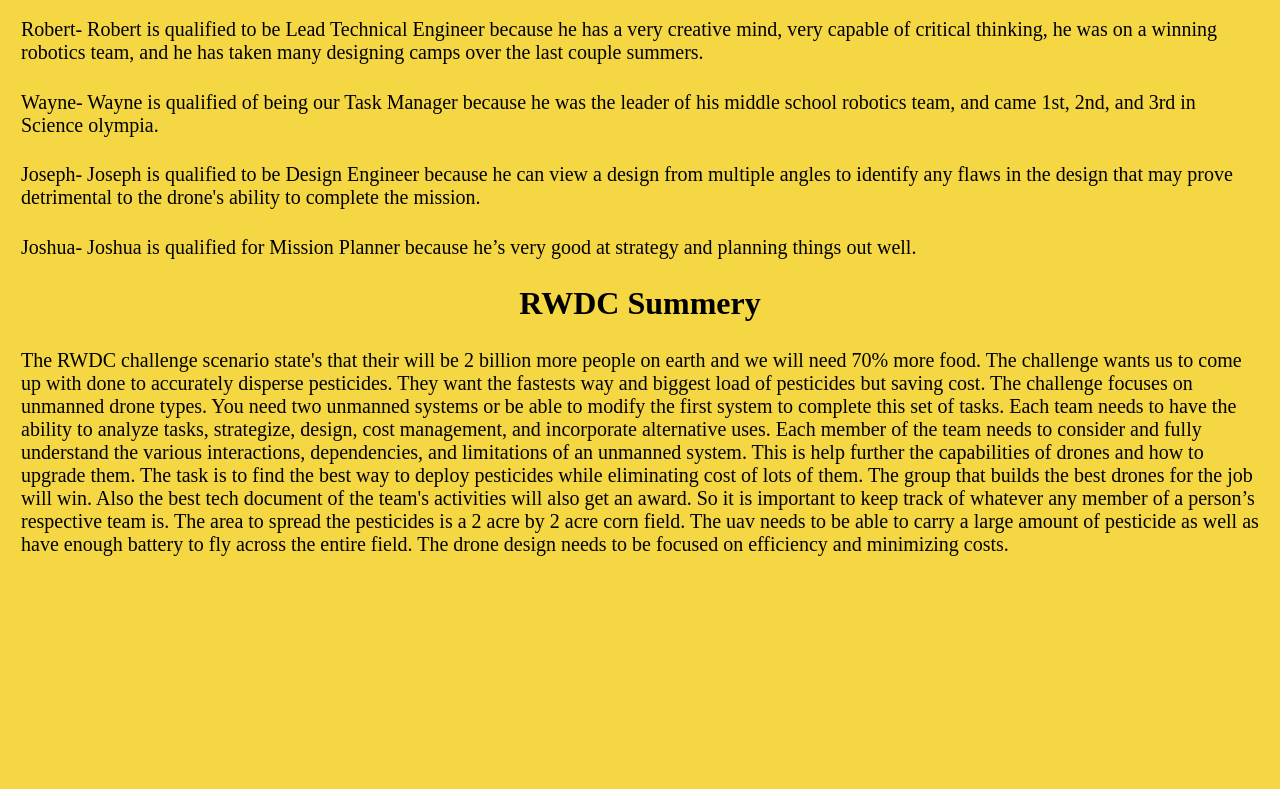
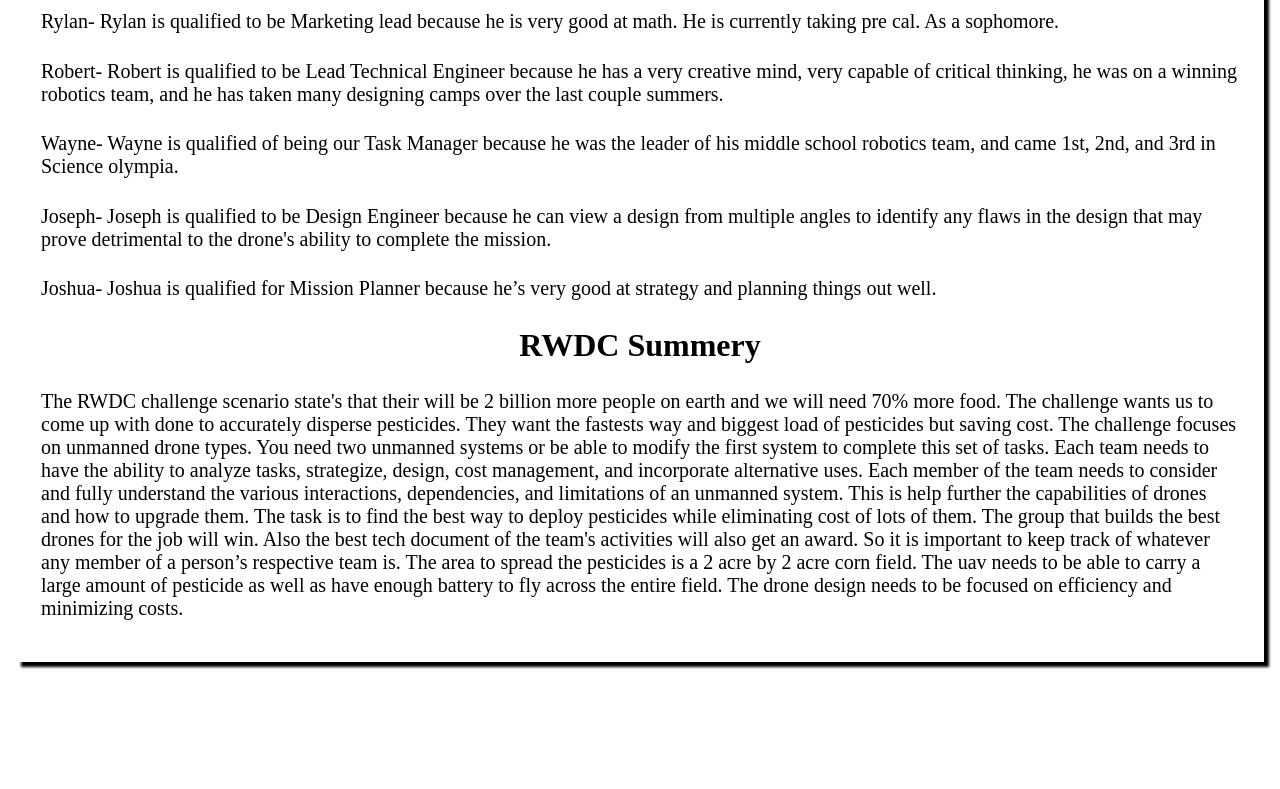
Before and after one commit to TeamHud/TeamHud.github.io, a plain HTML site: page index.html in a window 1280 px wide. Shown: the part 495-1284 px from the top of the page. Drawn offline with Linux system fonts and the light colour scheme.

Commit message:
Add files via upload

```diff
--- a/css.css
+++ b/css.css
@@ -6,7 +6,10 @@
             background-color: grey;
         }
 html {background-attachment:fixed;
-background-color:rgb(244, 215, 66);
+<--background-color:rgb(244, 215, 66);
+    background-image:url(Images/porque%20image.jpg);
+    background-repeat: no-repeat;
+    background-size: 100%;
 }
 .title{
     font-size:3em;
@@ -57,6 +60,7 @@ a:hover {
     background-color:white;
     box-shadow: 5px 5px 2.5px black;
     color: black;
+    padding: 20px;
 }
 .subtit{
     text-align: center;
--- a/index.html
+++ b/index.html
@@ -23,6 +23,7 @@ color: white;
 
 <div class="main">
 <h1 class="title">Pickle Rick Drone Challenge</h1>
+    <div class="entry">
 <h1 class="subtit">Team Roles</h1>
 <h1 class="role">
 Lead Mission Planner- Joshua<br>
@@ -42,6 +43,7 @@ Design Engineer- Joseph<br>
 	Each team needs to have the ability to analyze tasks, strategize, design, cost management, and incorporate alternative uses. Each member of the team needs to consider and fully understand the various interactions, dependencies, and limitations of an unmanned system. This is help further the capabilities of drones and how to upgrade them.
     The task is to find the best way to deploy pesticides while eliminating cost of lots of them. The group that builds the best drones for the job will win. Also the best tech document of the team's activities will also get an award. So it is important to keep track of whatever any member of a person’s respective team is. The area to spread the pesticides is a 2 acre by 2 acre corn field. The uav needs to be able to carry a large amount of pesticide as well as have enough battery to fly across the entire field. The drone design needs to be focused on efficiency and minimizing costs.
 </h2>
+    </div>
 </div>
 </body>
 </html>
```
